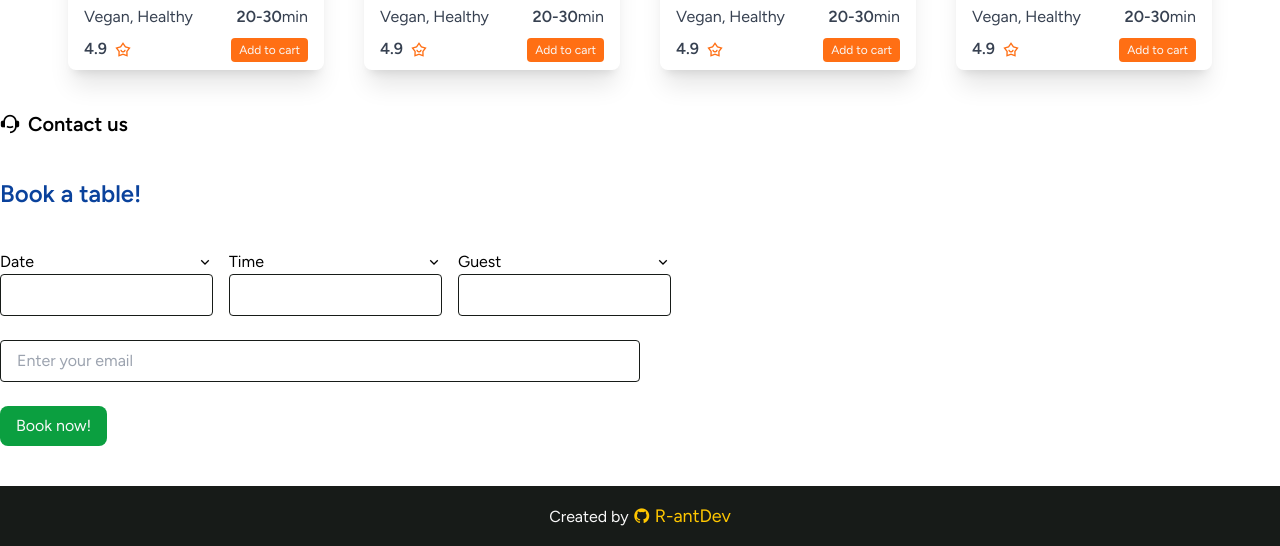
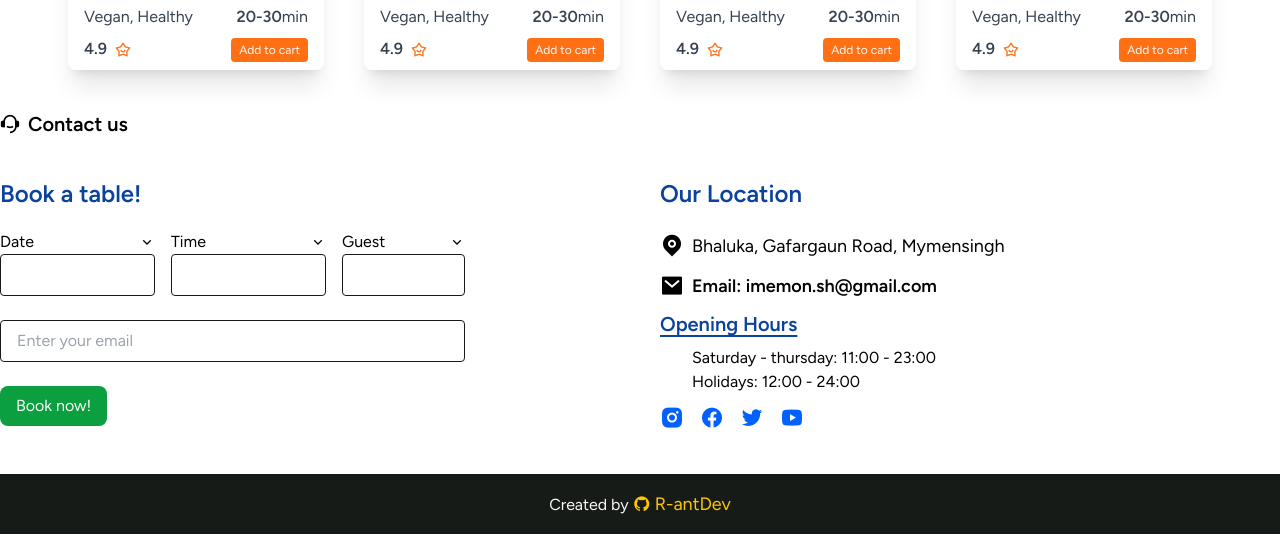
Before and after one commit to R-antDev/feedme-restaurant, a website built with webpack: page src/index.html in a window 1280 px wide. Shown: the part 1564-2110 px from the top of the page. Built offline with nearby package versions, Linux system fonts and the light colour scheme.

Commit message:
design complete

```diff
--- a/src/index.html
+++ b/src/index.html
@@ -4,9 +4,9 @@
 <head>
     <meta charset="UTF-8">
     <meta name="viewport" content="width=device-width, initial-scale=1.0">
-    <link rel="preconnect" href="https://fonts.bunny.net" />
-    <link href="https://fonts.bunny.net/css?family=figtree:400,500,600&display=swap" rel="stylesheet" />
-    <link href="https://cdn.jsdelivr.net/npm/remixicon@4.2.0/fonts/remixicon.css" rel="stylesheet" />
+    <link rel="preconnect" href="https://fonts.bunny.net"/>
+    <link href="https://fonts.bunny.net/css?family=figtree:400,500,600&display=swap" rel="stylesheet"/>
+    <link href="https://cdn.jsdelivr.net/npm/remixicon@4.2.0/fonts/remixicon.css" rel="stylesheet"/>
     <title>feedme-restourent</title>
 </head>
 
@@ -19,17 +19,23 @@
         </div>
         <div class="flex-1 text-center space-x-6">
             <button
-                    class="hover:text-customBlue font-bold hover:underline underline-offset-4 transition-colors duration-300">Home</button>
+                    class="hover:text-customBlue font-bold hover:underline underline-offset-4 transition-colors duration-300">
+                Home
+            </button>
             <button
-                    class="hover:text-customBlue hover:underline underline-offset-4 transition-colors duration-300">Menu</button>
+                    class="hover:text-customBlue hover:underline underline-offset-4 transition-colors duration-300">Menu
+            </button>
             <button
-                    class="hover:text-customBlue hover:underline underline-offset-4 transition-colors duration-300">Contact</button>
+                    class="hover:text-customBlue hover:underline underline-offset-4 transition-colors duration-300">
+                Contact
+            </button>
         </div>
         <div class="justify-end space-x-2 flex items-center">
             <input title="search" type="text" class="border border-customOrange-dark rounded-full py-1 px-4"
                    placeholder="Search..">
             <button title="cart"
-                    class="bg-customOrange-dark text-bgLight py-1 px-3 rounded hover:bg-customOrange transition-colors duration-300 text-xl"><i
+                    class="bg-customOrange-dark text-bgLight py-1 px-3 rounded hover:bg-customOrange transition-colors duration-300 text-xl">
+                <i
                         class="ri-shopping-cart-line"></i></button>
         </div>
     </nav>
@@ -51,8 +57,10 @@
                     world.</p>
             </div>
             <button title="menu" type="button"
-                    class="px-6 py-3  bg-customOrange-dark hover:bg-customOrange hover:scale-105 transition-transform duration-300 ease-in-out text-bgLight rounded-lg font-bold">Explore
-                    Food Menu</button>
+                    class="px-6 py-3  bg-customOrange-dark hover:bg-customOrange hover:scale-105 transition-transform duration-300 ease-in-out text-bgLight rounded-lg font-bold">
+                Explore
+                Food Menu
+            </button>
 
         </div>
         <div class="bg-[url('./food.jpg')] bg-cover">
@@ -116,7 +124,8 @@
         </div>
         <div>
             <button title="cart"
-                    class="bg-customOrange-dark text-bgLight py-1 px-3 rounded hover:bg-customOrange transition-colors duration-300 text-xl"><i
+                    class="bg-customOrange-dark text-bgLight py-1 px-3 rounded hover:bg-customOrange transition-colors duration-300 text-xl">
+                <i
                         class="ri-shopping-cart-line"></i>
             </button>
         </div>
@@ -418,11 +427,13 @@
         <span><i class="ri-customer-service-2-fill"></i></span>
         <span class="font-bold">Contact us</span>
     </div>
-        <div class="space-y-10">
+
+    <section class="grid grid-cols-2 gap-10">
+        <div class="space-y-5">
             <h1 class="text-2xl font-bold text-customBlue-dark">
                 Book a table!
             </h1>
-            <div class="w-1/2">
+            <div class="w-3/4">
                 <form action="" class="space-y-6">
                     <div class="space-y-6 w-full">
                         <div class="flex space-x-4">
@@ -445,17 +456,53 @@
                                     <span>Guest</span>
                                     <i class="ri-arrow-down-s-line"></i>
                                 </label>
-                                <input type="text" id="guest" class="border border-bgDark rounded py-2 px-4">
+                                <input type="number" id="guest" class="border border-bgDark w-full rounded py-2 px-4">
                             </div>
                         </div>
                         <div class="mt-4">
-                            <input type="email" placeholder="Enter your email" class="border border-bgDark rounded py-2 px-4 w-full">
+                            <label>
+                                <input type="email" placeholder="Enter your email"
+                                       class="border border-bgDark rounded py-2 px-4 w-full">
+                            </label>
                         </div>
                     </div>
-                    <button type="button" class="px-4 py-2 bg-customGreen-medium text-bgLight rounded-lg">Book now!</button>
+                    <button type="button" class="px-4 py-2 bg-customGreen-medium text-bgLight rounded-lg">Book now!
+                    </button>
                 </form>
             </div>
         </div>
+        <div class="space-y-5">
+            <h1 class="text-2xl font-bold text-customBlue-dark">
+                Our Location
+            </h1>
+            <div class="w-3/4">
+                <div class="space-y-2">
+                    <div class="flex items-center space-x-2 text-lg">
+                        <i class="ri-map-pin-fill text-2xl"></i>
+                        <h4 class="">Bhaluka, Gafargaun Road, Mymensingh</h4>
+                    </div>
+                    <div class="flex items-center space-x-2 text-lg">
+                        <i class="ri-mail-fill text-2xl"></i>
+                        <h4 class="font-bold">Email: imemon.sh@gmail.com</h4>
+                    </div>
+                    <div class="space-y-2">
+                        <h2 class="text-xl font-bold text-customBlue-dark underline underline-offset-4">Opening
+                            Hours</h2>
+                        <div class="ms-8">
+                            <h4 class="">Saturday - thursday: 11:00 - 23:00</h4>
+                            <h4 class="">Holidays: 12:00 - 24:00</h4>
+                        </div>
+                    </div>
+                    <div class="flex items-center space-x-4 text-4xl text-customBlue">
+                        <i class="hover:scale-125 transition-transform duration-300 ri-instagram-fill text-2xl"></i>
+                        <i class="hover:scale-125 transition-transform duration-300 ri-facebook-circle-fill text-2xl"></i>
+                        <i class="hover:scale-125 transition-transform duration-300 ri-twitter-fill text-2xl"></i>
+                        <i class="hover:scale-125 transition-transform duration-300 ri-youtube-fill text-2xl"></i>
+                    </div>
+                </div>
+            </div>
+        </div>
+    </section>
 </section>
 <footer class="p-4 bg-bgDark">
     <p class="text-bgLight text-center">Created by <span
```
Lines whose indentation alone changed are shown as unchanged.
